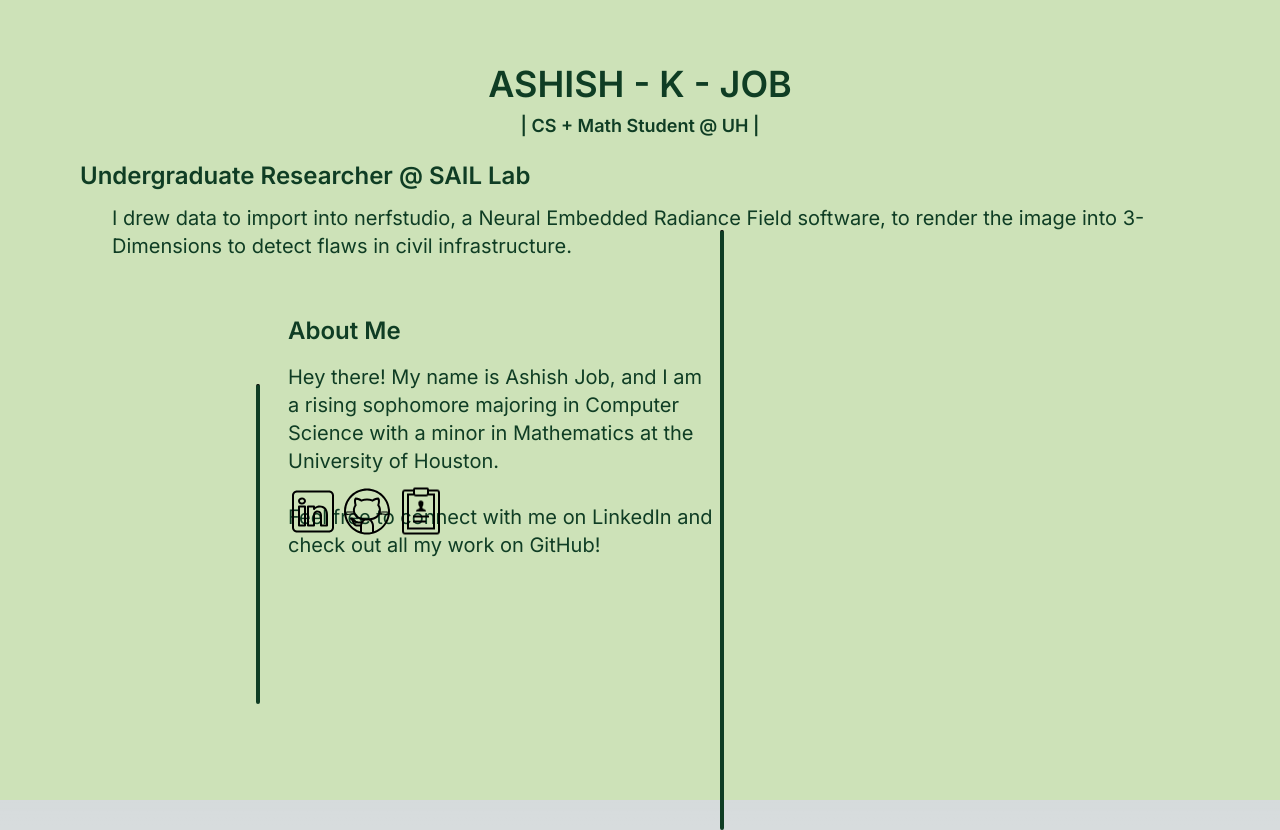
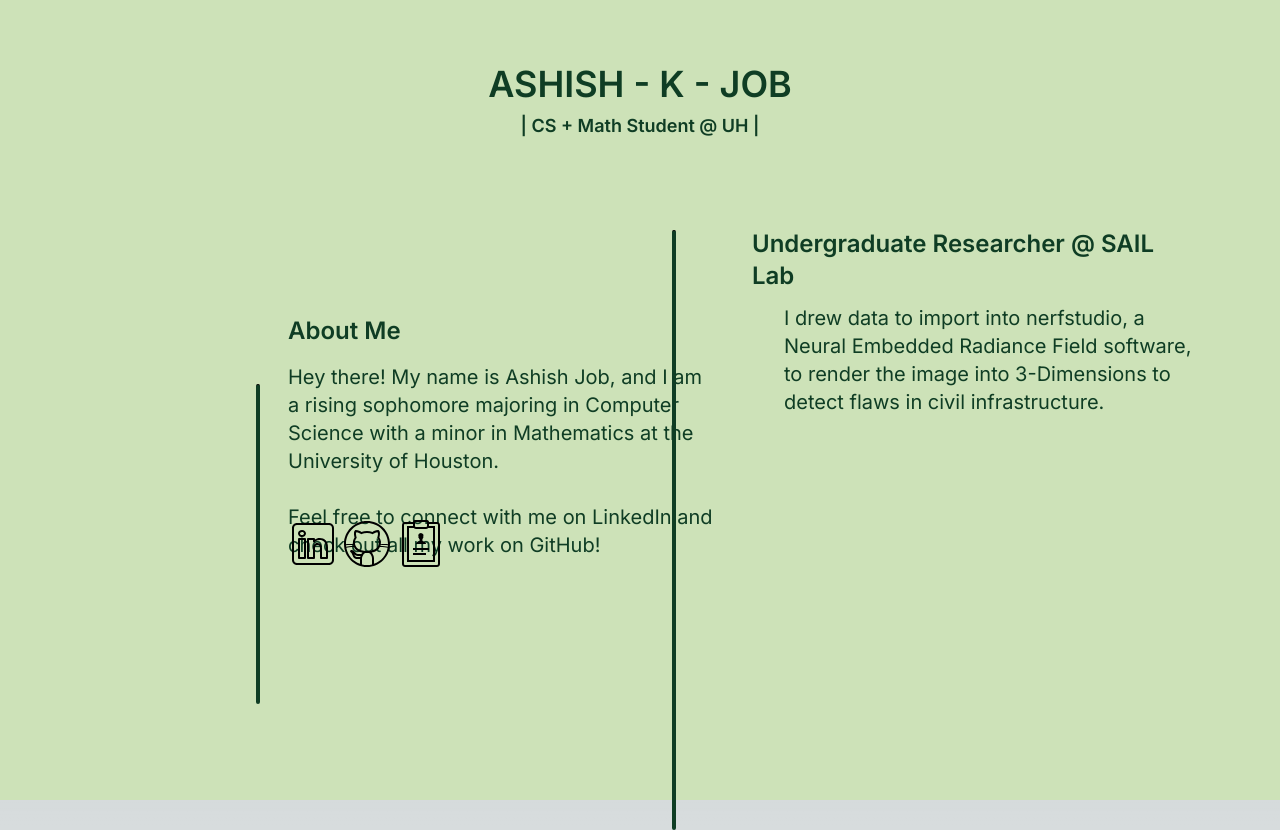
Before and after one commit to Ashishjob/Ashish-Job-Portfolio-Website, a Next.js app: page / in a window 1280 px wide. Built offline with nearby package versions, Linux system fonts and the light colour scheme.

Commit message:
refactor: appropriate formatting for lg screens

```diff
--- a/app/globals.css
+++ b/app/globals.css
@@ -19,7 +19,7 @@
 
 body {
   overflow-x: scroll;
-  overflow-y: hidden;
+  overflow-y: scroll;
   color: rgb(var(--foreground-rgb));
   background: linear-gradient(
       to bottom,
--- a/app/page.tsx
+++ b/app/page.tsx
@@ -45,7 +45,7 @@ export default function Home() {
         </h2>
       </div>
 
-        <div className="lg:absolute flex justify-center items-center lg:bottom-1/3 lg:translate-y-1/4 lg:left-72 pb-4">
+        <div className="lg:absolute flex justify-center items-center lg:bottom-1/3 lg:translate-y-2/3 lg:left-72 pb-4">
           <div className="pt-3 pr-1">
             <a href="https://www.linkedin.com/in/ashish-job/" target="_blank">
               <Image
@@ -89,14 +89,18 @@ export default function Home() {
       </div>
 
 
-      <div className="hidden lg:block lg:absolute lg:left-1/2 lg:top-20 transform translate-y-1/4 translate-x-20">
+      <div className="hidden md:absolute lg:block lg:absolute lg:left-1/2 lg:top-20 transform translate-y-1/4 translate-x-8">
         <hr style={{ height: '600px' }} className="w-1 bg-green border0 rounded dark:bg-green"></hr>
       </div>
 
+      <div className="hidden lg:hidden md:absolute md:block md:top-56 md:left-40">
+        <hr className="w-1 h-56 bg-green border0 rounded dark:bg-green"></hr>
+      </div>
 
-      <div className="sm:justify-center sm:items-center md:justify-center md:items-center top-52 py-2  left-1/2 text-green text-start">
-        <div className="py-3 ">
-          <h1 className="w-27 px-8 md:px-20 font-semibold text-xl md:text-2xl lg:text-2xl text-decoration-line: hover:underline pb-2">
+
+      <div className="lg:absolute lg:left-1/2 transform translate-x-8 sm:justify-center sm:items-center md:justify-center md:items-center top-52 py-2 right-12 text-green text-start">
+        <div className="py-3">
+          <h1 className="px-8 md:px-20 font-semibold text-xl md:text-2xl lg:text-2xl hover:underline pb-2">
             Undergraduate Researcher @ SAIL Lab
           </h1>
 
--- a/next.config.js
+++ b/next.config.js
@@ -2,7 +2,7 @@
 const nextConfig = {
     // Other configuration options...
 
-     output: "export",
+    //  output: "export",
   };
 
   module.exports = nextConfig;
```
